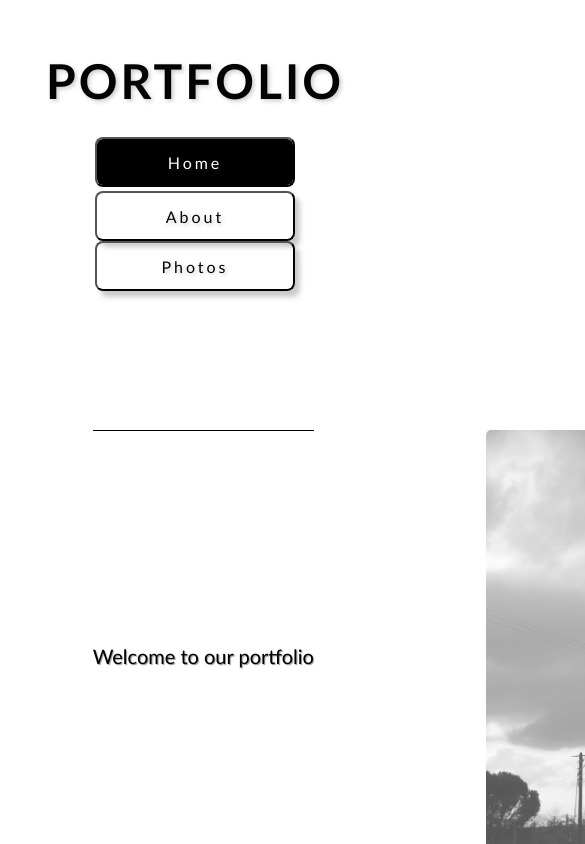
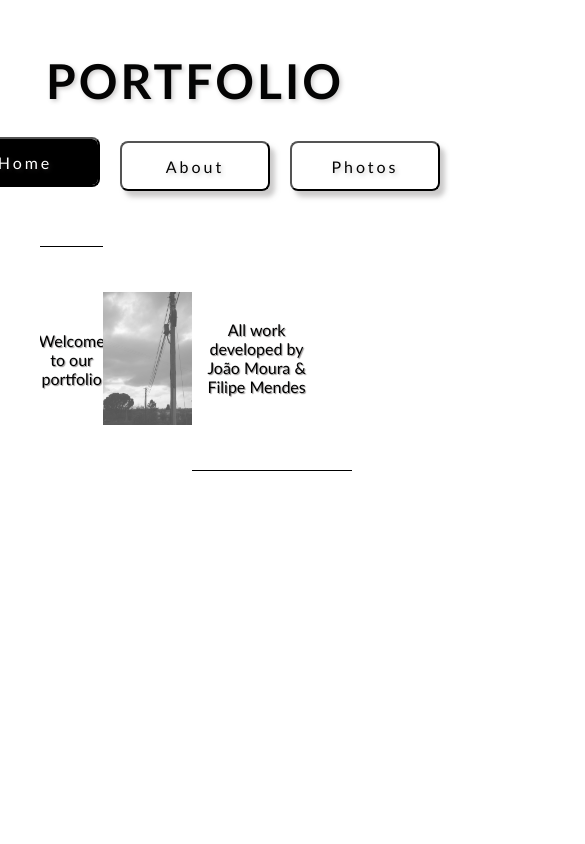
Before and after one commit to Famelgas/Portfolio, a React (Create React App) app in the folder portfolio/: page / in a window 390 px wide. Both pictures are taken after a click on the button "Home". Shown: the top 844 px of the page, 585 px wide, since content can reach past the window. Built offline with nearby package versions, Linux system fonts and the light colour scheme.

Commit message:
responsividade adicionada o home e no about

```diff
--- a/portfolio/src/About.css
+++ b/portfolio/src/About.css
@@ -3,8 +3,8 @@
     font-size: 15px;
     text-align: left;
     justify-content:center;
-    margin-left: 23%;
-    margin-right: 23%;
+    margin-left: calc(63% - 40vw); /* Adjust the value as needed */
+    margin-right: calc(63% - 40vw);
     margin-top: 4%;
     color: #666464;
     text-shadow: 1px 1px 1px rgba(88, 87, 87, 0.1);
@@ -94,3 +94,14 @@
   box-shadow: 4px 6px 6px  rgba(0, 0, 0, 1) var(--hover);
   transform: translateY(-0.25em);
 }
+
+@media (max-width: 768px) {
+  .terminal {
+    margin-left: 23%;
+    margin-right: 23%;
+  }
+
+  .text-body {
+    margin-right: 5%;
+  }
+}
--- a/portfolio/src/App.css
+++ b/portfolio/src/App.css
@@ -7,8 +7,7 @@
     text-align: center;
   }
 
-
-.Home-author{
+  .Home-author {
     font-family: "Gill Sans", sans-serif;
     color: #040404;
     font-weight: 500;
@@ -19,14 +18,10 @@
     background-color: transparent;
     min-height: 0;
     display: flex;
-
     width: 100%;
-
     flex-direction: column;
     align-items: center;
     justify-content: center;
-
-
   }
 
   .App-header.sticky {
@@ -34,7 +29,8 @@
     top: 0;
     z-index: 9999;
   }
-.App_title{
+
+  .App_title {
     font-family: "Gill Sans", sans-serif;
     font-size: 48px;
     font-weight: 750;
@@ -45,10 +41,15 @@
 
   .raise:hover,
   .raise:focus {
-  box-shadow: 4px 6px 6px  rgba(0, 0, 0, 1) var(--hover);
+    box-shadow: 4px 6px 6px rgba(0, 0, 0, 1) var(--hover);
     transform: translateY(-0.25em);
   }
 
+  .header_buttons {
+    display: flex;
+    justify-content: center;
+    align-items: center;
+  }
 
   .header_buttons button {
     /* Existing button styles */
@@ -63,17 +64,16 @@
     color: #040404;
     padding: 10px 20px;
     font-size: 16px;
-  margin-right: 60px;
-  margin-left: 60px;
+    margin-right: 20px;
+    margin-left: 20px;
     border-radius: 8px;
-
     position: relative;
-  overflow: hidden; /* Adicionada propriedade overflow */
+    overflow: hidden;
   }
 
   .header_buttons button.clicked {
     /* Button styles when clicked */
-  color: #fff; /* Change text color to white */
+    color: #fff;
   }
 
   .header_buttons button::after {
@@ -81,7 +81,7 @@
     content: "";
     position: absolute;
     width: 100%;
-  border: 0.5px solid rgba(144, 143, 143, 0.1); /* Ajuste a transparência aqui */
+    border: 0.5px solid rgba(144, 143, 143, 0.1);
     height: 100%;
     top: 0;
     left: 0;
@@ -97,7 +97,6 @@
     /* Overlay styles when button is clicked */
     opacity: 1;
     transform: scale(4.2);
-
   }
 
   .header_buttons button.clicked:hover::after,
@@ -111,6 +110,15 @@
     /* Button styles when not clicked but hovered or focused */
     box-shadow: 4px 3px 0.5em -0.4em rgba(0, 0, 0, 0.3);
     transform: translateY(-0.25em);
+  }
+
+  /* Media queries for responsiveness */
+  @media (max-width: 768px) {
+    .header_buttons button {
+      width: 150px;
+      margin-right: 10px;
+      margin-left: 10px;
+    }
   }
 
 body {
--- a/portfolio/src/Home.css
+++ b/portfolio/src/Home.css
@@ -1,24 +1,22 @@
-
-
 @keyframes showTopText {
   0% {
     transform: translate3d(0, 100%, 0);
-    opacity:0
+    opacity: 0;
   }
   100% {
     transform: translate3d(0, 0, 0);
-    opacity:1
+    opacity: 1;
   }
 }
 
 @keyframes showBottomText {
   0% {
     transform: translate3d(0, -100%, 0);
-    opacity:0
+    opacity: 0;
   }
   100% {
     transform: translate3d(0, 0, 0);
-    opacity:1
+    opacity: 1;
   }
 }
 
@@ -31,14 +29,11 @@ body {
   flex-direction: row;
   align-items: flex-start;
   justify-content: center;
-    height: 160vh; /* Adjust the height as desired */
-    width: 160vh; /* Adjust the width as desired */
-    margin: 10vh auto; /* Adjust the margin as desired */
-    margin-left: 17%;
+  height: 100vh;
+  width: 80vw;
+  margin: 10vh auto;
   font-family: 'Trebuchet MS', sans-serif;
-    text-shadow:   1px 1px 1px #969393;
-
-
+  text-shadow: 1px 1px 1px #969393;
 }
 
 .animated-title > div {
@@ -51,22 +46,22 @@ body {
 
 .animated-title > div div {
   justify-content: center;
-  font-size: 20px; /* Adjust the font size as desired */
-  padding: 1vw 0; /* Adjust the padding as desired */
+  font-size: 20px;
+  padding: 1vw 0;
 }
 
 .animated-title > div.text-top {
-  position: relative; /* Added position relative */
+  position: relative;
 }
 
 .animated-title > div.text-top::after {
-  content: ""; /* Added content */
+  content: "";
   position: absolute;
   bottom: 0;
   left: 0;
   width: 100%;
-  height: 0.2vw; /* Adjust the height as desired */
-  background-color: #000; /* Adjust the background color as desired */
+  height: 0.2vw;
+  background-color: #000;
   animation: showBottomBorder 1s;
   animation-fill-mode: forwards;
 }
@@ -83,12 +78,12 @@ body {
 .animated-title > div.text-top div {
   animation: showTopText 2s;
   animation-fill-mode: forwards;
-  display: flex; /* Added */
-  flex-wrap: wrap; /* Added */
+  display: flex;
+  flex-wrap: wrap;
 }
 
 .animated-title > div.text-bottom {
-  border-top: 0.2vw solid #000; /* Adjust the border size as desired */
+  border-top: 0.2vw solid #000;
   margin-top: 4%;
 }
 
@@ -101,13 +96,14 @@ body {
   opacity: 0;
   transition: opacity 1s ease;
   position: relative;
-  margin: 4% auto; /* Adjust the margin as desired */
+  margin: 4% auto;
   display: flex;
   align-items: center;
   justify-content: center;
-  width: 200px; /* Set the width of the container */
-  height: 300px;
-
+  width: 100%;
+  max-width: 300px;
+  height: auto;
+  overflow: hidden;
 }
 
 .image-container .image {
@@ -119,10 +115,11 @@ body {
 .image-container .image img {
   width: 100%;
   height: 100%;
-  object-fit: cover;
-  object-position: 50% 50%;
-  border: 1px 1px solid rgba(0, 0, 0, 0.1); /* Adjust the border color and opacity as desired */
-  border-radius: 5px; /* Adjust the border radius as desired */
+  object-fit: contain;
+  object-position: center center;
+  border: 1px 1px  solid rgba(0, 0, 0, 0.1);
+  border-radius: 10%;
+
   filter: grayscale(100%);
   cursor: pointer;
 }
@@ -131,12 +128,28 @@ body {
   opacity: 1;
 }
 
-
 .text-top {
   display: flex;
   align-items: center;
   float: right;
   justify-content: flex-end;
-  padding-right: 10%; /* Adjust the padding as desired */
+  padding-right: 10%;
   margin-top: 4%;
 }
+
+@media (max-width: 768px) {
+  .animated-title {
+    height: 80vh;
+    width: 80vw;
+    margin: 5vh auto;
+  }
+
+  .animated-title > div div {
+    font-size: 16px;
+  }
+
+  .image-container {
+    width: 80%;
+    max-width: 200px;
+  }
+}
--- a/portfolio/src/components/About.js
+++ b/portfolio/src/components/About.js
@@ -1,4 +1,4 @@
-/* onde se vai inserir codigo da grid entre outras coisas do site*/
+
 
 import React, { useEffect, useState } from "react";
 import "../About.css"
--- a/portfolio/src/components/Header.js
+++ b/portfolio/src/components/Header.js
@@ -33,7 +33,3 @@ export function ButtonPhotos({ isActive, onClick }) {
     </button>
   );
 }
-
-
-
-/* removi a funçao header porque dado que o html ja tem a tag header nao faz sentido estar a complicar dado que necessitamos de guardar o estado dos botoes. Optei por fazer a relação de herança do componente 'App' diretamente com os botoes*/
```
Lines whose indentation alone changed are shown as unchanged.
